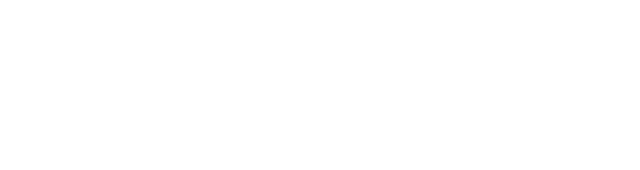
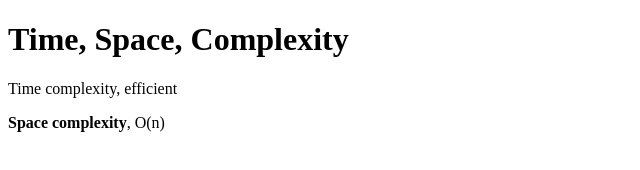
Before and after one commit to acciojob/time-and-space-complexity-ajay70aa, a website: page main.html in a window 1280 px wide. Shown: the whole page, without its empty margins (0-640 px from the left). Drawn offline with Linux system fonts and the light colour scheme.

Commit message:
created a submission

```diff
--- a/main.html
+++ b/main.html
@@ -8,6 +8,9 @@
 
 <body>
 	<!-- the entire body must be written by student -->
+	<h1>Time, Space, Complexity</h1>
+	<p>Time complexity, efficient</p>
+	<p><b>Space complexity</b>, O(n)</p>
     <script type="text/javascript" src="./script.js">
 </script>
 
```
